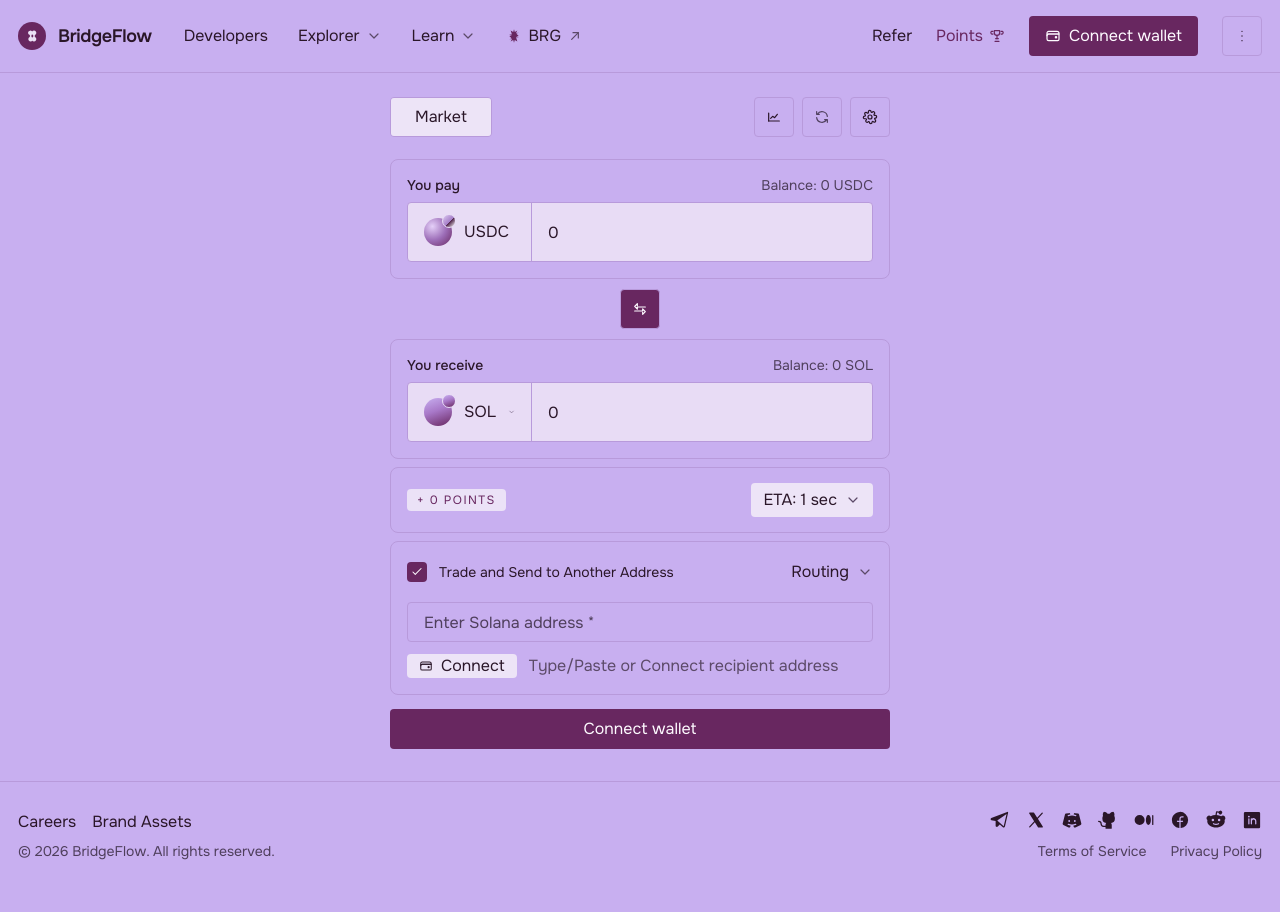
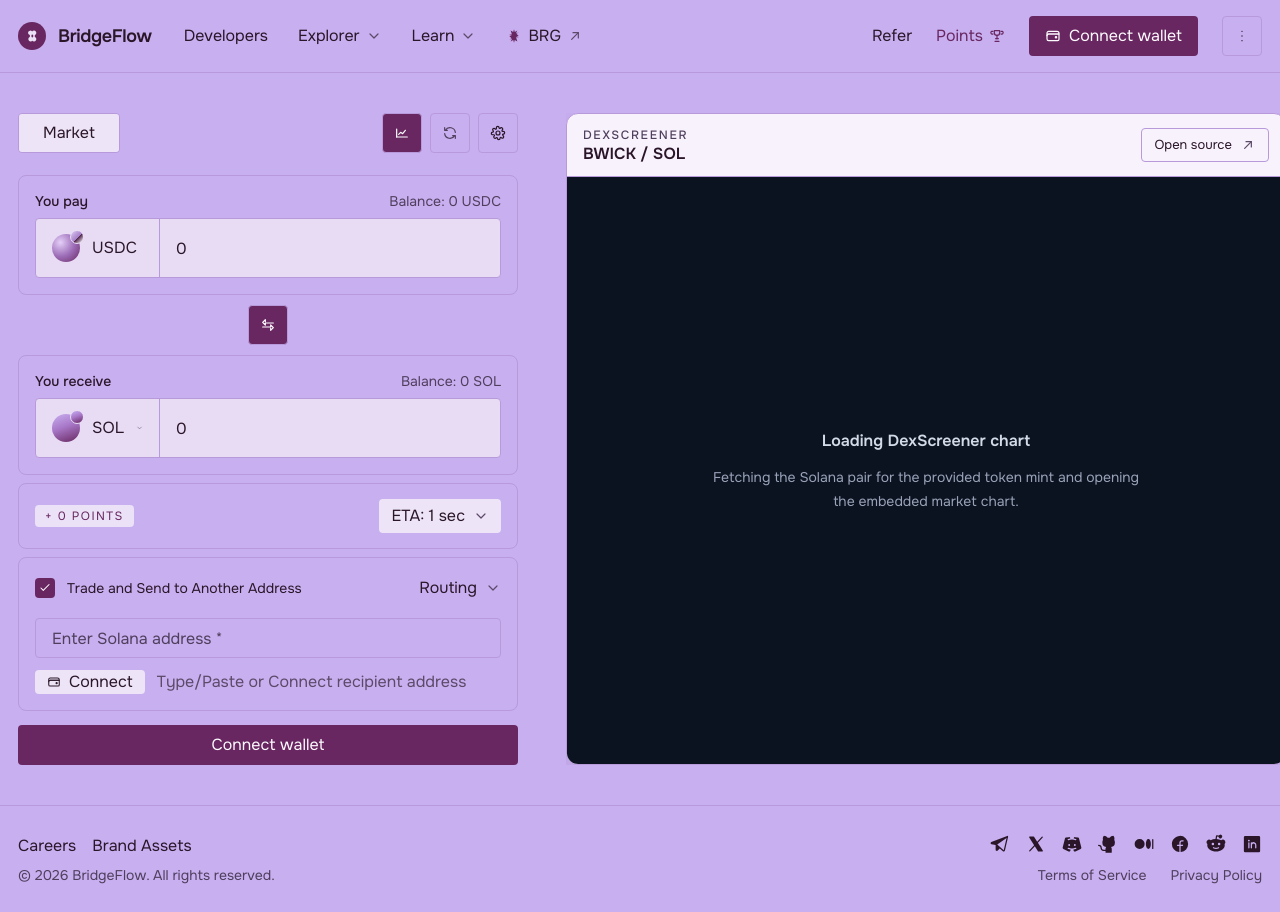
Before and after one commit to armancurr/bridge-3, a Next.js app: page / in a window 1280 px wide. Both pictures are taken after a click on the button 774 px from the left and 117 px from the top of the page. Before the commit the page ends 888 px from the top, so only its background shows below. Built offline with nearby package versions, Linux system fonts and the light colour scheme; no server answers.

Commit message:
chore: update bun.lock with @phosphor-icons/react
docs: prune two-color theme playbook

feat: add DexScreener chart panel with dynamic pair

```diff
--- a/src/app/page.tsx
+++ b/src/app/page.tsx
@@ -1,3 +1,5 @@
+"use client";
+
 import {
   DiscordLogo,
   FacebookLogo,
@@ -8,8 +10,12 @@
   TelegramLogo,
   XLogo,
 } from "@phosphor-icons/react/dist/ssr";
+import { useEffect, useState } from "react";
 
-export default function Home() {
+const TOKEN_ADDRESS = "D367UTH5iaRdvR8MXLKuYdCa73yQt3Jx9xPiYPUypump";
+const PUMP_FUN_URL = `https://pump.fun/coin/${TOKEN_ADDRESS}`;
+const DEXSCREENER_API_URL = `https://api.dexscreener.com/latest/dex/tokens/${TOKEN_ADDRESS}`;
+
 const navLinks = [
   { label: "Developers" },
   { label: "Explorer", caret: true },
@@ -38,6 +44,88 @@
     icon: <LinkedinLogo weight="fill" className="size-5" />,
   },
 ];
+
+type ChartStatus = "idle" | "loading" | "ready" | "error";
+
+type DexScreenerResponse = {
+  pairs?: DexScreenerPair[] | null;
+};
+
+type DexScreenerPair = {
+  chainId: string;
+  pairAddress: string;
+  baseToken?: {
+    symbol?: string;
+  };
+  quoteToken?: {
+    symbol?: string;
+  };
+  url?: string;
+};
+
+export default function Home() {
+  const [isChartOpen, setIsChartOpen] = useState(false);
+  const [chartStatus, setChartStatus] = useState<ChartStatus>("idle");
+  const [chartUrl, setChartUrl] = useState<string | null>(null);
+  const [pairLabel, setPairLabel] = useState("BWICK / SOL");
+
+  useEffect(() => {
+    if (!isChartOpen || chartUrl || chartStatus === "loading") {
+      return;
+    }
+
+    let cancelled = false;
+
+    async function loadPair() {
+      setChartStatus("loading");
+
+      const response = await fetch(DEXSCREENER_API_URL).catch(() => null);
+
+      if (cancelled) {
+        return;
+      }
+
+      if (!response?.ok) {
+        setChartStatus("error");
+        return;
+      }
+
+      const data = (await response.json()) as DexScreenerResponse;
+      const pair =
+        data.pairs?.find((entry) => entry.chainId === "solana") ??
+        data.pairs?.[0];
+
+      if (!pair) {
+        setChartStatus("error");
+        return;
+      }
+
+      setPairLabel(
+        `${pair.baseToken?.symbol ?? "Token"} / ${pair.quoteToken?.symbol ?? "Pair"}`,
+      );
+      setChartUrl(getDexScreenerEmbedUrl(pair));
+      setChartStatus("ready");
+    }
+
+    loadPair();
+
+    return () => {
+      cancelled = true;
+    };
+  }, [chartStatus, chartUrl, isChartOpen]);
+
+  function handleChartToggle() {
+    setIsChartOpen((current) => {
+      const next = !current;
+
+      if (next && chartStatus === "error") {
+        setChartStatus("idle");
+        setChartUrl(null);
+      }
+
+      return next;
+    });
+  }
 
   return (
     <div className="flex min-h-screen flex-1 flex-col bg-background text-foreground">
@@ -120,8 +208,11 @@
         </div>
       </header>
 
-      <main className="flex flex-1 flex-col px-[18px] pb-8 pt-6">
-        <div className="mx-auto w-full max-w-[500px]">
+      <main className="flex flex-1 flex-col px-[18px] pb-8 pt-6 lg:py-10">
+        <div className="mx-auto flex w-full max-w-[1440px] flex-1 flex-col lg:justify-center">
+          <div className="mx-auto flex flex-1 flex-col gap-6 lg:min-h-[640px] lg:flex-row lg:items-start lg:justify-center lg:gap-12">
+            <div className="order-1 w-full shrink-0 transition-transform duration-500 ease-out lg:w-[500px]">
+              <div className="w-full">
                 <div className="mb-[22px] flex items-center justify-between gap-3">
                   <div className="flex h-10 overflow-hidden rounded-[4px] border border-line bg-transparent">
                     <button
@@ -133,7 +224,13 @@
                   </div>
 
                   <div className="flex items-center gap-2">
-              <IconSquareButton>
+                    <IconSquareButton
+                      onClick={handleChartToggle}
+                      active={isChartOpen}
+                      ariaLabel={
+                        isChartOpen ? "Hide market chart" : "Show market chart"
+                      }
+                    >
                       <ChartIcon className="size-4" />
                     </IconSquareButton>
                     <IconSquareButton muted>
@@ -264,6 +361,65 @@
                   Connect wallet
                 </button>
               </div>
+            </div>
+
+            <section
+              aria-hidden={!isChartOpen}
+              className={`order-2 overflow-hidden transition-[max-height,opacity,max-width,transform,margin] duration-500 ease-out ${
+                isChartOpen
+                  ? "max-h-[620px] opacity-100 lg:max-h-none lg:w-[720px] lg:max-w-[720px] lg:translate-x-0"
+                  : "max-h-0 opacity-0 lg:max-h-none lg:w-0 lg:max-w-0 lg:translate-x-10"
+              }`}
+            >
+              <div className="flex h-[520px] min-h-0 flex-col overflow-hidden rounded-[12px] border border-line bg-panel shadow-[0_16px_48px_var(--shadow)] lg:h-[652px]">
+                <div className="flex items-center justify-between gap-4 border-b border-line px-4 py-3">
+                  <div>
+                    <div className="text-[12px] font-medium uppercase tracking-[0.14em] text-muted-foreground">
+                      DexScreener
+                    </div>
+                    <div className="text-[16px] font-semibold leading-5 text-foreground">
+                      {pairLabel}
+                    </div>
+                  </div>
+
+                  <a
+                    href={chartUrl ?? PUMP_FUN_URL}
+                    target="_blank"
+                    rel="noreferrer"
+                    className="inline-flex items-center gap-2 rounded-[4px] border border-line px-3 py-2 text-[13px] leading-4 text-foreground transition-colors hover:bg-panel-2"
+                  >
+                    <span>Open source</span>
+                    <ArrowUpRightIcon className="size-4 text-icon-muted" />
+                  </a>
+                </div>
+
+                <div className="relative flex-1 bg-[#0b1220]">
+                  {chartUrl ? (
+                    <iframe
+                      title={`${pairLabel} chart`}
+                      src={chartUrl}
+                      className="absolute inset-0 h-full w-full border-0"
+                      allowFullScreen
+                    />
+                  ) : (
+                    <div className="flex h-full flex-col items-center justify-center gap-3 px-6 text-center text-[#d2dae8]">
+                      <div className="text-[16px] font-semibold">
+                        {chartStatus === "error"
+                          ? "Unable to load chart right now"
+                          : "Loading DexScreener chart"}
+                      </div>
+                      <p className="max-w-[440px] text-[14px] leading-6 text-[#99a3b8]">
+                        {chartStatus === "error"
+                          ? "The token pair could not be resolved from DexScreener. Try toggling again or swap in the final pair URL later."
+                          : "Fetching the Solana pair for the provided token mint and opening the embedded market chart."}
+                      </p>
+                    </div>
+                  )}
+                </div>
+              </div>
+            </section>
+          </div>
+        </div>
       </main>
 
       <footer className="border-t border-line px-[18px] py-7">
@@ -302,6 +458,14 @@
   );
 }
 
+function getDexScreenerEmbedUrl(pair: DexScreenerPair) {
+  const path = pair.url
+    ? pair.url.replace("https://dexscreener.com", "")
+    : `/${pair.chainId}/${pair.pairAddress}`;
+
+  return `https://dexscreener.com${path}?embed=1&theme=dark&trades=0&info=0`;
+}
+
 function BridgeGlyph({ className }: { className?: string }) {
   return (
     <svg
@@ -318,14 +482,29 @@
 function IconSquareButton({
   children,
   muted = false,
+  active = false,
+  onClick,
+  ariaLabel,
 }: {
   children: React.ReactNode;
   muted?: boolean;
+  active?: boolean;
+  onClick?: () => void;
+  ariaLabel?: string;
 }) {
   return (
     <button
       type="button"
-      className={`flex size-10 items-center justify-center rounded-[4px] border border-line ${muted ? "text-muted-foreground" : "text-foreground"}`}
+      onClick={onClick}
+      aria-label={ariaLabel}
+      aria-pressed={active}
+      className={`flex size-10 items-center justify-center rounded-[4px] border border-line transition-colors ${
+        active
+          ? "bg-primary-darker text-cta-strong-foreground"
+          : muted
+            ? "text-muted-foreground"
+            : "text-foreground"
+      }`}
     >
       {children}
     </button>
```
Also changed, not shown: 2 other files (tests, documents, lock files or other folders). Lines whose indentation alone changed are shown as unchanged.
